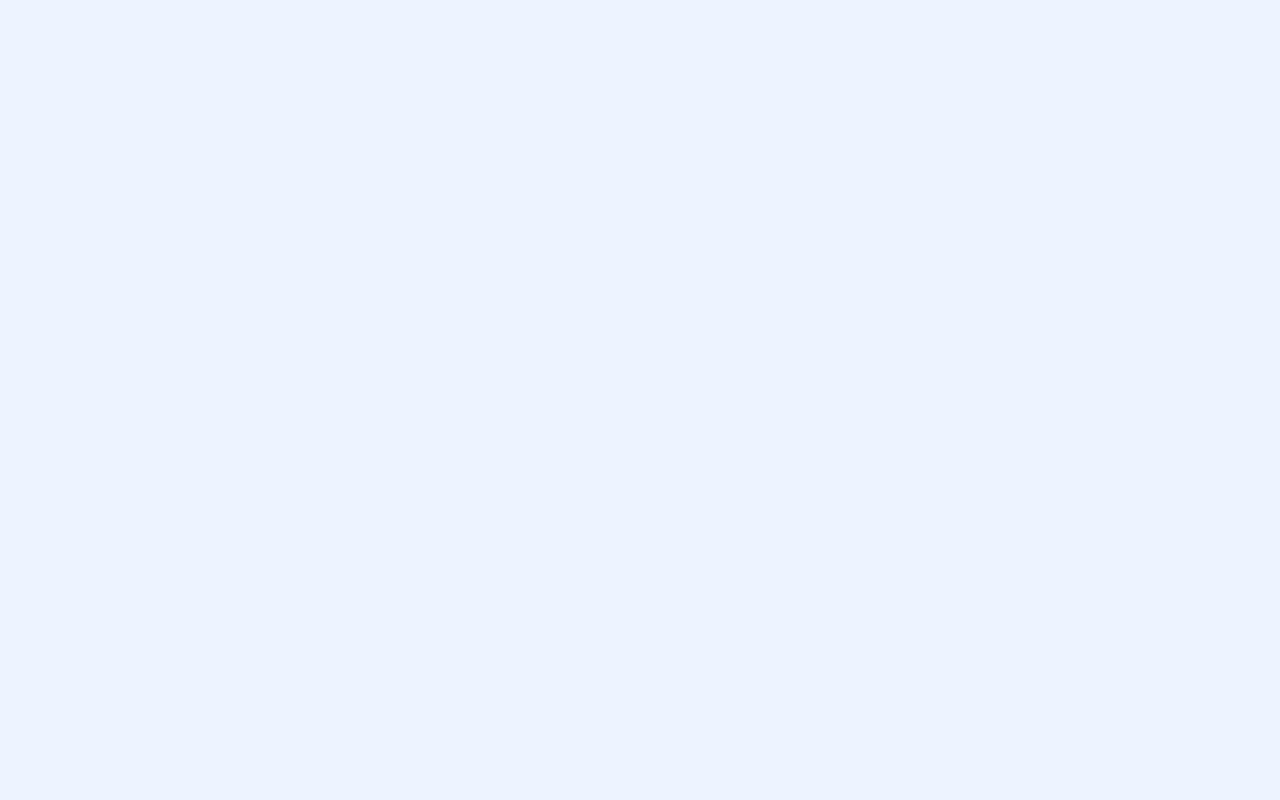
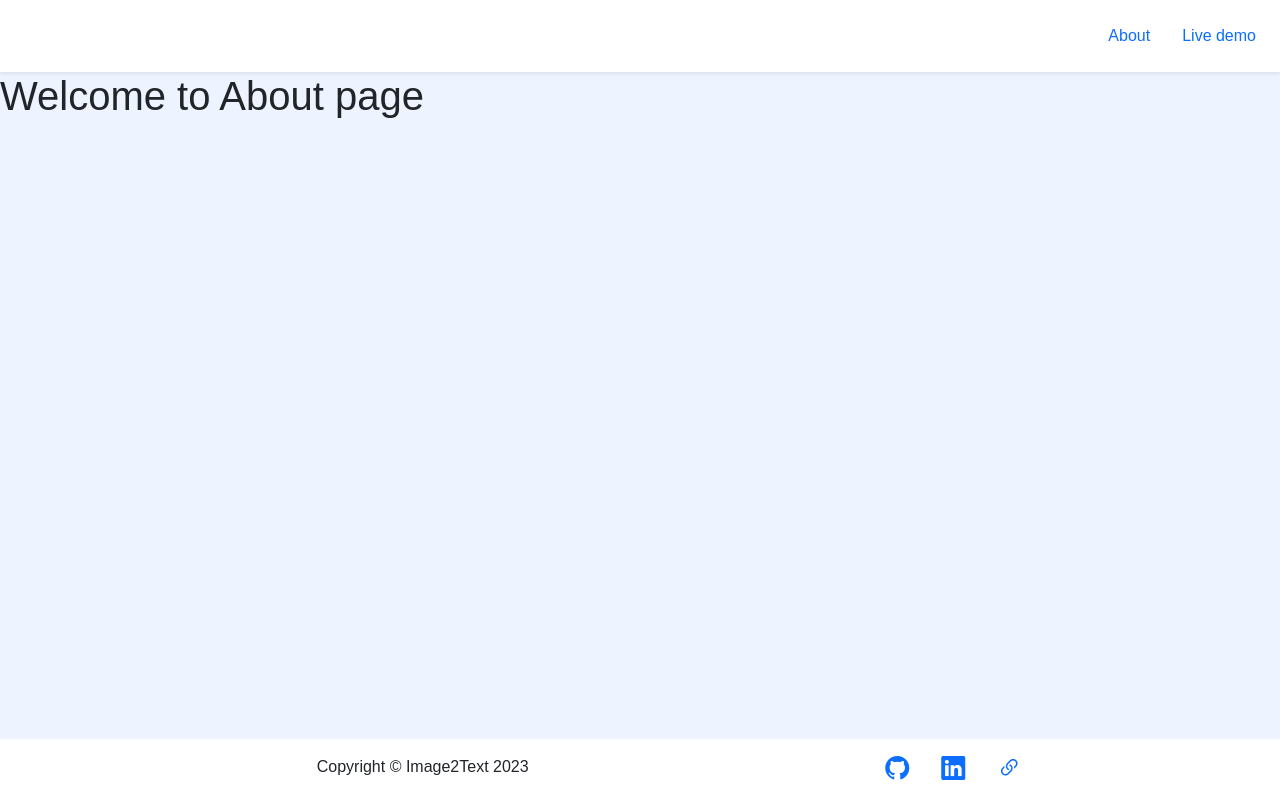
Before and after one commit to lisette-glez/spend-trail, a Nuxt app: page / in a window 1280 px wide. Before the commit this address had no page. Built offline with nearby package versions, Linux system fonts and the light colour scheme.

Commit message:
add project layout

```diff
--- a/app.vue
+++ b/app.vue
@@ -1,6 +1,8 @@
 <template>
   <div>
-    <NuxtPage />
+    <NuxtLayout>
+      <NuxtPage />
+    </NuxtLayout>
   </div>
 </template>
 
--- /dev/null
+++ b/components/TheFooter.vue
@@ -0,0 +1,34 @@
+<template>
+  <footer class="fixed-bottom bg-white">
+    <div class="row my-2 d-flex justify-content-between">
+      <div class="col text-center pt-2">
+        <span>Copyright &copy; Image2Text {{ new Date().getFullYear() }}</span>
+      </div>
+      <div class="col-md-4 text-center">
+        <ul class="nav">
+          <li class="nav-item">
+            <NuxtLink
+              to="https://github.com/lisette900809/image2text"
+              target="_blank"
+              class="nav-link"
+              ><i class="bi bi-github h4"></i
+            ></NuxtLink>
+          </li>
+          <li class="nav-item">
+            <NuxtLink
+              to="https://www.linkedin.com/in/lisette-gonzalez/"
+              target="_blank"
+              class="nav-link"
+              ><i class="bi bi-linkedin h4"></i
+            ></NuxtLink>
+          </li>
+          <li class="nav-item">
+            <NuxtLink to="https://lisette.dev" target="_blank" class="nav-link"
+              ><i class="bi bi-link-45deg h4"></i
+            ></NuxtLink>
+          </li>
+        </ul>
+      </div>
+    </div>
+  </footer>
+</template>
--- /dev/null
+++ b/components/TheHeader.vue
@@ -0,0 +1,17 @@
+<template>
+  <nav class="navbar navbar-expand bg-white py-3 shadow-sm">
+    <ul class="navbar-nav ms-auto">
+      <li class="nav-item cs-pointer me-3">
+        <NuxtLink to="/" class="nav-link"
+          ><span class="text-primary">About</span></NuxtLink
+        >
+      </li>
+      <div class="topbar-divider d-none d-sm-block"></div>
+      <li class="nav-item cs-pointer me-3">
+        <NuxtLink to="/upload-image" class="nav-link"
+          ><span class="text-primary">Live demo</span></NuxtLink
+        >
+      </li>
+    </ul>
+  </nav>
+</template>
--- /dev/null
+++ b/layouts/default.vue
@@ -0,0 +1,7 @@
+<template>
+  <div>
+    <TheHeader />
+    <slot />
+    <TheFooter />
+  </div>
+</template>
--- /dev/null
+++ b/pages/index.vue
@@ -0,0 +1,3 @@
+<template>
+  <h1>Welcome to About page</h1>
+</template>
```
